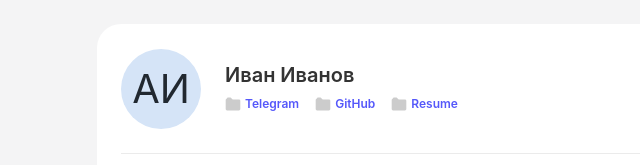
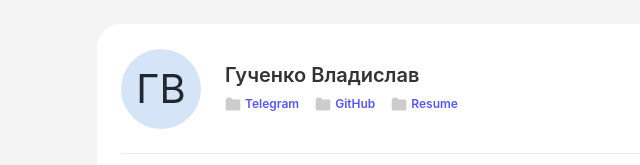
Before and after one commit to guchvlado/FrontCloudCamp, a React (Vite) app: page / in a window 1280 px wide. Shown: the top 165 px of the page, without its empty margins (93-733 px from the left). Built offline with nearby package versions, Linux system fonts and the light colour scheme.

Commit message:
feat: getInitialsFromName utils function

```diff
--- a/src/pages/HomePage/index.tsx
+++ b/src/pages/HomePage/index.tsx
@@ -10,6 +10,7 @@ import { useNavigate } from "react-router-dom";
 import { useDispatch } from "react-redux";
 import { useAppSelector } from "../../hooks/useAppSelector";
 import { updateForm } from "../../redux/reducers/formSlice";
+import { getInitialsFromName } from "../../utils/getInitialsFromName";
 
 interface FormInput {
   phone: string;
@@ -21,6 +22,7 @@ export const HomePage: React.FC = () => {
 
   const dispatch = useDispatch();
   const { phone, email } = useAppSelector((state) => state.form);
+  const fullName = 'Гученко Владислав'
 
   const contacts: IContact[] = [
     { id: 1, title: "Telegram", link: "https://t.me/guchvlado" },
@@ -62,9 +64,9 @@ export const HomePage: React.FC = () => {
   return (
     <div className={styles.root}>
       <div className={styles.header}>
-        <Avatar>АИ</Avatar>
+        <Avatar>{getInitialsFromName(fullName)}</Avatar>
         <div className={styles.info}>
-          <div>Иван Иванов</div>
+          <div>{fullName}</div>
           <div className={styles.socials}>
             {contacts.map((item) => (
               <ContactItem key={item.id} {...item} />
--- /dev/null
+++ b/src/utils/getInitialsFromName.ts
@@ -0,0 +1,8 @@
+
+
+export const getInitialsFromName = (fullName: string) =>
+    fullName
+    .split(' ')
+    .filter((_, index) => index < 2)
+    .map(value => value[0])
+    .join('')
```
